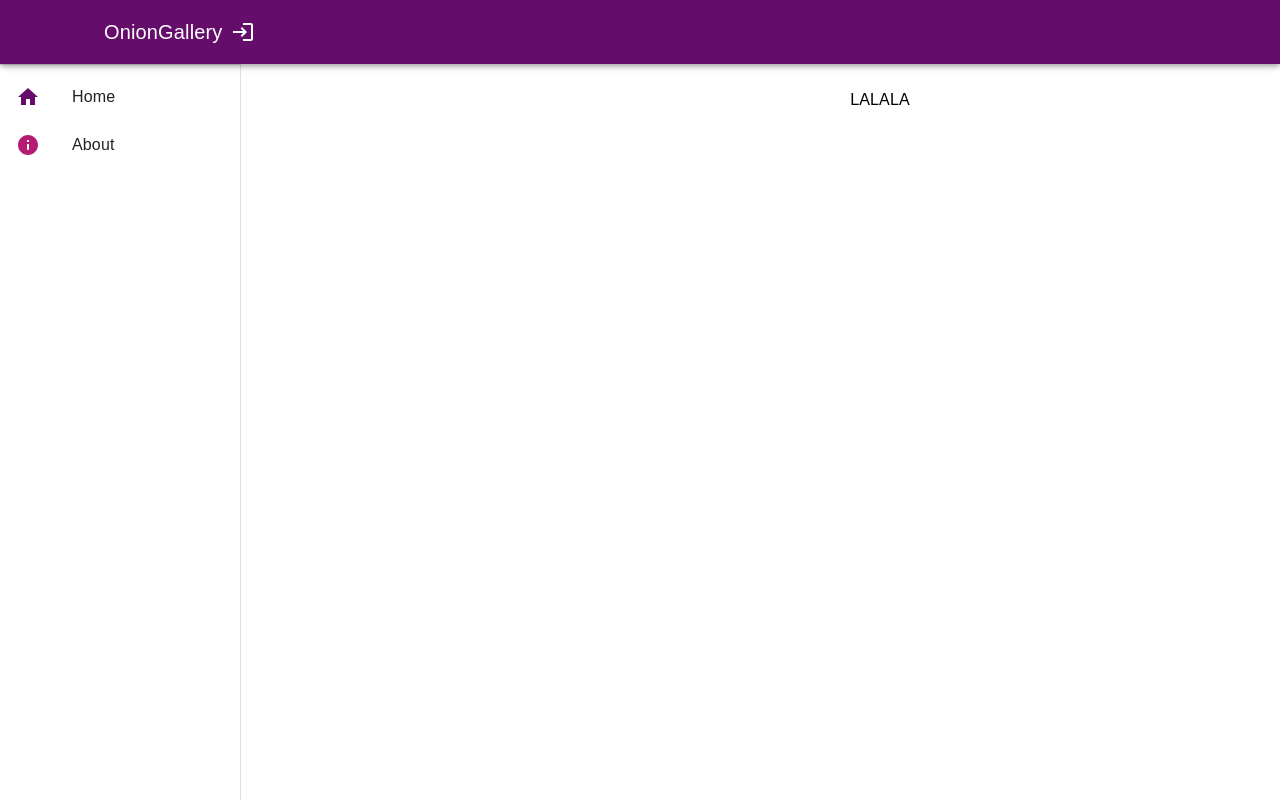
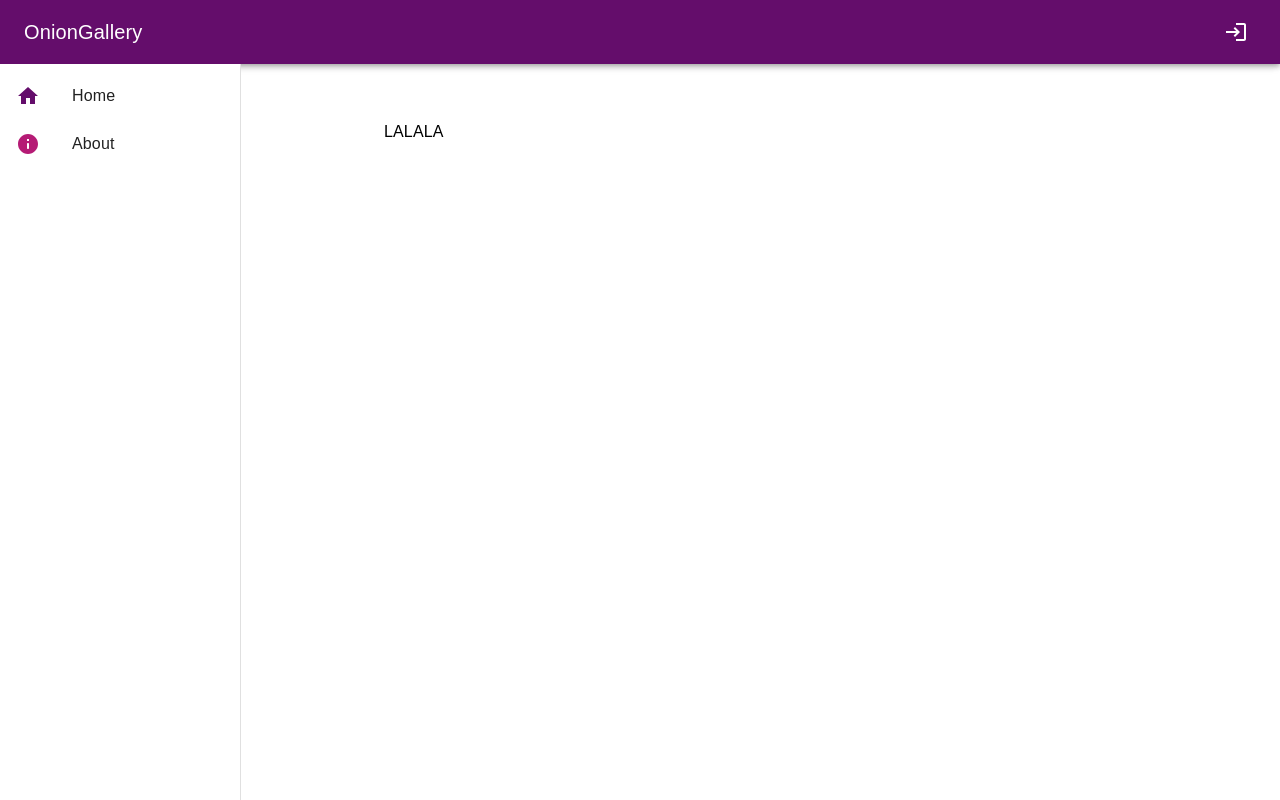
Before and after one commit to luccalkm/SlideFusion, a React (Vite) app in the folder slidefusion-front/: page / in a window 1280 px wide. Built offline with nearby package versions, Linux system fonts and the light colour scheme.

Commit message:
refactoring components organization

```diff
--- a/slidefusion-front/src/App.tsx
+++ b/slidefusion-front/src/App.tsx
@@ -1,16 +1,14 @@
 import { Box } from '@mui/material'
 import Home from './components/views/Home/Home'
 import Header from './components/layout/Header/Header'
-import Sidebar from './components/layout/Sidebar/Sidebar'
-import MainContent from './components/layout/MainContent/MainContent'
 
 function App() {
-
   return (
-    <Box sx={{display: 'flex'}}>
+    <Box sx={{ display: 'flex', flexDirection: 'column', height: '100vh' }}>
       <Header />
-      <Sidebar/>
-      <MainContent />
+      <Box sx={{ display: 'flex', flexGrow: 1 }}>
+        <Home />
+      </Box>
     </Box>
   )
 }
--- a/slidefusion-front/src/components/layout/Header/Header.tsx
+++ b/slidefusion-front/src/components/layout/Header/Header.tsx
@@ -1,43 +1,41 @@
-// src/components/layout/Header/Header.tsx
 import AppBar from '@mui/material/AppBar';
 import Toolbar from '@mui/material/Toolbar';
 import Typography from '@mui/material/Typography';
-import { Box, IconButton } from '@mui/material';
+import { Box, IconButton, styled } from '@mui/material';
 import { Login, Logout, Settings } from '@mui/icons-material';
 
 type Props = {}
 
+
+const StyledIconButton = styled(IconButton)(() => ({
+    color: 'inherit'
+}));
+
 export default function Header({}: Props) {
     return (
-        <Box flexGrow={1}>
-          <AppBar
-            position="fixed"
-            sx={{zIndex: (theme) => theme.zIndex.drawer + 1, paddingX: 10 }}
-            color="primary"
-          >
-            <Toolbar>
+        <AppBar position="fixed" color="primary">
+            <Toolbar sx={{display: 'flex', justifyContent: 'space-between' }}>
                 <Typography noWrap variant="h6">
                     OnionGallery
                 </Typography>
                 {/* TODO: login */}
                 {true ? (
-                <IconButton color="inherit">
+                    <StyledIconButton>
                         <Login />
-                </IconButton>
+                    </StyledIconButton>
                 )
                 :
                 (
                     <>
-                        <IconButton color='inherit'>
+                        <StyledIconButton>
                             <Logout />
-                        </IconButton>
-                        <IconButton color='inherit'>
+                        </StyledIconButton>
+                        <StyledIconButton>
                             <Settings />
-                        </IconButton>
+                        </StyledIconButton>
                     </>
                 )}
             </Toolbar>
         </AppBar>
-        </Box>
     );
 }
--- a/slidefusion-front/src/components/layout/MainContent/MainContent.tsx
+++ b/slidefusion-front/src/components/layout/MainContent/MainContent.tsx
@@ -1,35 +1,22 @@
-
 import { Box, Toolbar, Typography } from '@mui/material';
 import { styled } from '@mui/system';
 
 const MainBox = styled(Box)(({ theme }) => ({
   flexGrow: 1,
   padding: theme.spacing(3),
-  marginLeft: `240px`,
-  transition: theme.transitions.create('margin', {
-    easing: theme.transitions.easing.sharp,
-    duration: theme.transitions.duration.leavingScreen,
-  }),
-  [theme.breakpoints.up('sm')]: {
-    marginLeft: `240px`,
-  },
-  [theme.breakpoints.down('sm')]: {
-    marginLeft: `60px`,
-  },
+  marginLeft: `120px`,
+  marginTop: `32px`,
 }));
 
 type Props = {}
 
 export default function MainContent({}: Props) {
   return (
-    <MainBox
-        component="main"
-        sx={{ flexGrow: 1, p: 3 }}
-    >
-        <Toolbar />
-        <Typography paragraph>
-            LALALA
-        </Typography>
+    <MainBox component="main">
+      <Toolbar />
+      <Typography paragraph>
+        LALALA
+      </Typography>
     </MainBox>
   );
 }
--- a/slidefusion-front/src/components/layout/Sidebar/Sidebar.tsx
+++ b/slidefusion-front/src/components/layout/Sidebar/Sidebar.tsx
@@ -1,8 +1,7 @@
-// src/components/layout/Sidebar/Sidebar.tsx
-import { useState } from 'react';
-import { Home, InfoRounded, ChevronLeft, ChevronRight } from "@mui/icons-material";
-import { Divider, Drawer, List, ListItemButton, ListItemIcon, Toolbar, IconButton, ListItemText } from "@mui/material";
-import { styled, useTheme } from '@mui/material/styles';
+import { useState, useRef } from 'react';
+import { Home, InfoRounded, Menu } from "@mui/icons-material";
+import { Drawer, List, ListItemButton, ListItemIcon, ListItemText, IconButton, Divider } from "@mui/material";
+import { styled } from '@mui/material/styles';
 
 const drawerWidth = 240;
 const closedDrawerWidth = 60;
@@ -20,35 +19,48 @@ const StyledDrawer = styled(Drawer, {
       duration: theme.transitions.duration.enteringScreen,
     }),
     overflowX: 'hidden',
+    top: '64px', // Altura do AppBar
   },
 }));
 
 export default function Sidebar() {
-  const [open, setOpen] = useState(true);
-  const theme = useTheme();
+  const [isOpen, setIsOpen] = useState(true);
+  const drawerRef = useRef(null);
 
-  const handleDrawerToggle = () => {
-    setOpen(!open);
-  };
+  const handleClickOutside = (event: any) => {
+    if (drawerRef.current && !(drawerRef.current as any).contains(event.target)) {
+      setIsOpen(false);
+    }
+  }
+
+  const handleDrawerClick = (event: any) => {
+    event.stopPropagation();
+    if (!isOpen) {
+      setIsOpen(true);
+    }
+  }
+
+  // Adiciona evento global para fechar sidebar
+  document.addEventListener('mousedown', handleClickOutside);
 
   return (
-    <StyledDrawer variant="permanent" open={open}>
-      <Toolbar>
-        <IconButton onClick={handleDrawerToggle}>
-          {open ? <ChevronLeft /> : <ChevronRight />}
-        </IconButton>
-      </Toolbar>
-      <Divider />
+    <div ref={drawerRef}>
+      <StyledDrawer
+        variant="permanent"
+        open={isOpen}
+        onClick={handleDrawerClick}
+      >
         <List>
           {['Home', 'About'].map((text, index) => (
             <ListItemButton key={text}>
               <ListItemIcon>
                 {index % 2 === 0 ? <Home color="primary" /> : <InfoRounded color="secondary" />}
               </ListItemIcon>
-            {open && <ListItemText primary={text} />}
+              {isOpen && <ListItemText primary={text} />}
             </ListItemButton>
           ))}
         </List>
       </StyledDrawer>
+    </div>
   );
 }
--- a/slidefusion-front/src/components/views/Home/Home.tsx
+++ b/slidefusion-front/src/components/views/Home/Home.tsx
@@ -1,8 +1,14 @@
+import { Box } from "@mui/material"
+import Sidebar from "../../layout/Sidebar/Sidebar"
+import MainContent from "../../layout/MainContent/MainContent"
 
 type Props = {}
 
 export default function Home({}: Props) {
   return (
-    <h1>Home</h1>
+    <Box sx={{ display: 'flex', flexGrow: 1 }}>
+      <Sidebar />
+      <MainContent />
+    </Box>
   )
 }
```
Lines whose indentation alone changed are shown as unchanged.
